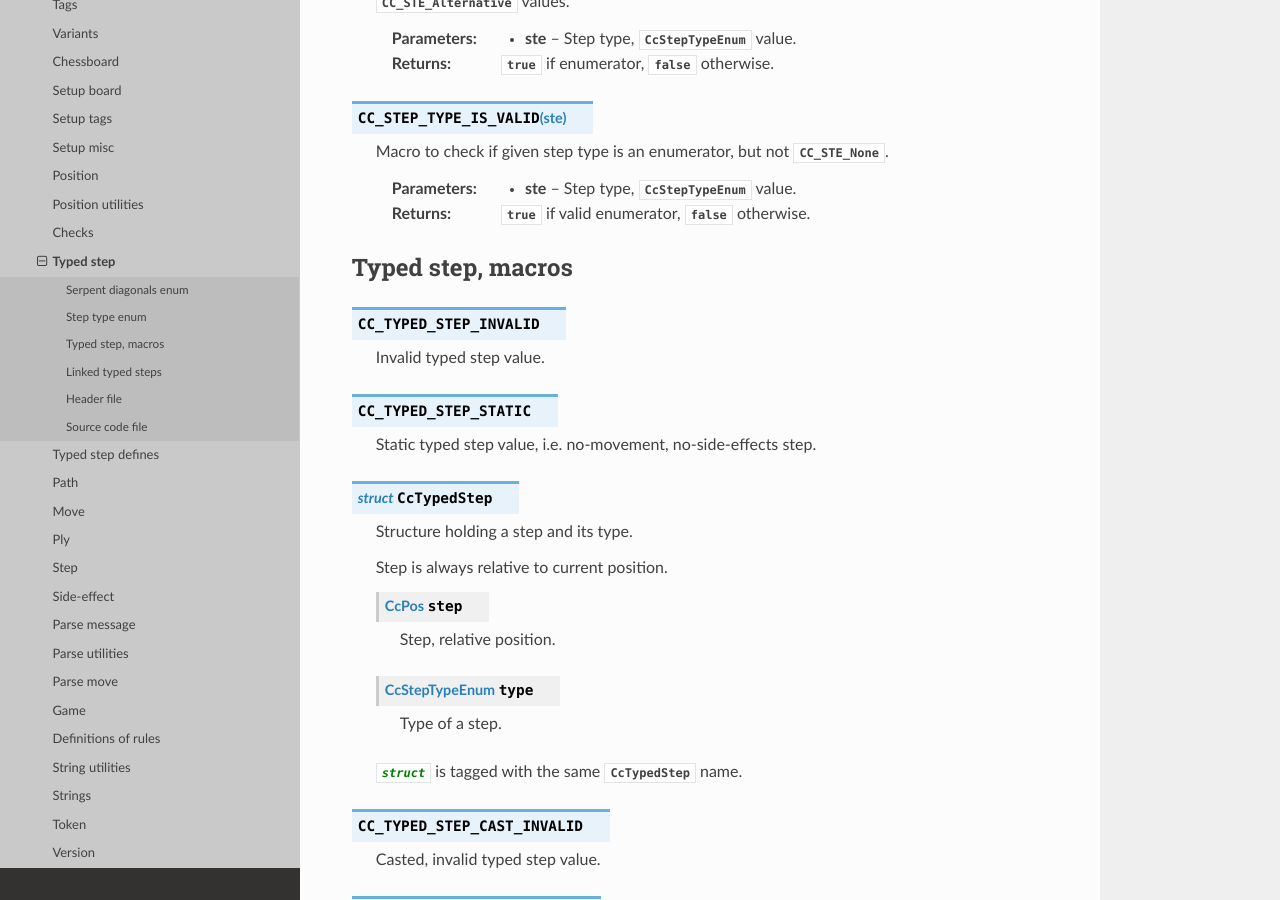
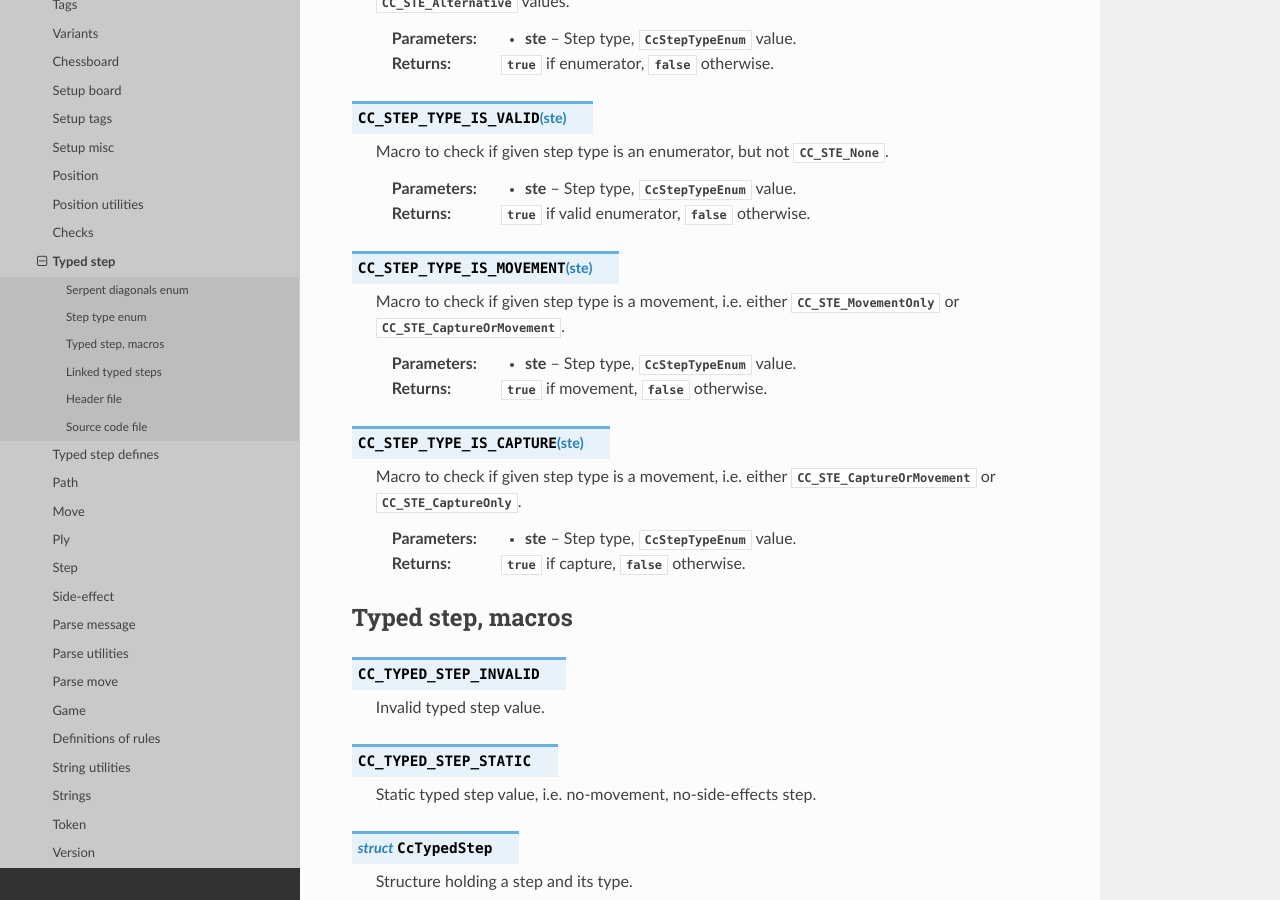
Before and after one commit to mmlacak/crochess, a Sphinx documentation site: the page built from docs/source/libcc/cctypedstep.rst, in a window 1280 px wide and 900 px high, scrolled down 2087 px. Built offline with Sphinx 7.4.7 and the Read the Docs theme 3.1.0, drawn with Linux system fonts in a browser that asks for light colours.

Commit message:
Added step type enum macros + docs.

```diff
--- a/docs/source/conf.py
+++ b/docs/source/conf.py
@@ -26,10 +26,10 @@ copyright = '2021, Mario Mlačak'
 author = 'Mario Mlačak'
 
 # The short X.Y version
-version = "0.0.1.148:1327+20250327.213854"   # docs-new-lib-short-version-major-minor-feature-commit+meta~breaks-place-marker
+version = "0.0.1.149:1328+20250330.173534"   # docs-new-lib-short-version-major-minor-feature-commit+meta~breaks-place-marker
 
 # The full version, including alpha/beta/rc tags
-release = "0.0.1.148:1327+20250327.213854"   # docs-new-lib-full-version-major-minor-feature-commit+meta~breaks-place-marker
+release = "0.0.1.149:1328+20250330.173534"   # docs-new-lib-full-version-major-minor-feature-commit+meta~breaks-place-marker
 
 
 # -- General configuration ---------------------------------------------------
--- a/docs/source/libcc/cctypedstep.rst
+++ b/docs/source/libcc/cctypedstep.rst
@@ -116,6 +116,22 @@ Step type enum
 
     :param ste: Step type, :c:type:`CcStepTypeEnum` value.
     :returns: :c:data:`true` if valid enumerator, :c:data:`false` otherwise.
+
+.. c:macro:: CC_STEP_TYPE_IS_MOVEMENT(ste)
+
+    Macro to check if given step type is a movement, i.e. either
+    :c:enumerator:`CC_STE_MovementOnly` or :c:enumerator:`CC_STE_CaptureOrMovement`.
+
+    :param ste: Step type, :c:type:`CcStepTypeEnum` value.
+    :returns: :c:data:`true` if movement, :c:data:`false` otherwise.
+
+.. c:macro:: CC_STEP_TYPE_IS_CAPTURE(ste)
+
+    Macro to check if given step type is a movement, i.e. either
+    :c:enumerator:`CC_STE_CaptureOrMovement` or :c:enumerator:`CC_STE_CaptureOnly`.
+
+    :param ste: Step type, :c:type:`CcStepTypeEnum` value.
+    :returns: :c:data:`true` if capture, :c:data:`false` otherwise.
 
 .. _lbl-libcc-cctypedstep-typedstepmacros:
 
```
Also changed, not shown: README.md (+2 -2 lines), 5 other files.
